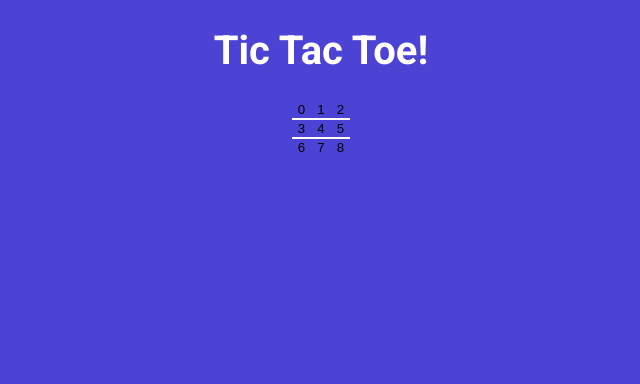
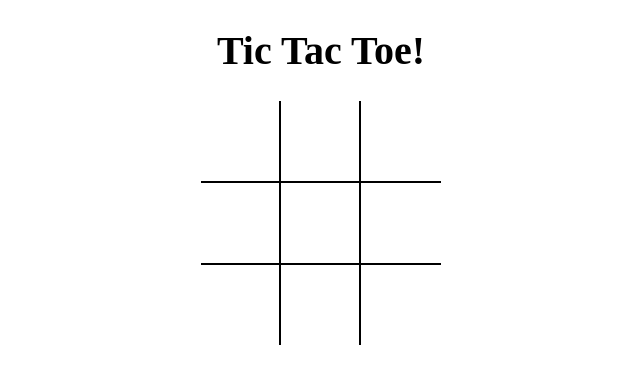
Before and after one commit to marizoo/tictactoe, a React (Vite) app: page / in a window 1280 px wide. Shown: the top 384 px of the page, without its empty margins (319-959 px from the left). Built offline with nearby package versions, Linux system fonts and the light colour scheme.

Commit message:
added board's state and react events

```diff
--- a/src/components/Board.jsx
+++ b/src/components/Board.jsx
@@ -1,24 +1,52 @@
-import React from 'react'
+import React, { useState } from 'react'
 import Square from './Square'
 
 
 const Board = () => {
+
+    const [board, setBoard] = useState(Array(9).fill(null));
+    const [isXNext, setIsXNext] = useState(false);
+
+    const handleSquareClick = (position) => {
+
+        if( board[position] ) {
+            return;
+        }
+
+        setBoard((prev) => {
+
+            return prev.map((square, pos) => {
+                if(pos === position) {
+                    return isXNext ? 'X' : '0';
+                }
+                return square;
+            })
+
+        })
+        setIsXNext( (prev) => !prev)
+    }
+
+    const renderSquare = (position) => {
+        return <Square value={board[position]} onClick={() => handleSquareClick(position)}/>
+    }
+
     return (
         <div className="board">
             <div className="board-row">
-                <Square value={0}></Square>
-                <Square value={1}></Square>
-                <Square value={2}></Square>
+                { renderSquare(0)}
+                { renderSquare(1)}
+                { renderSquare(2)}
+
             </div>
             <div className="board-row">
-                <Square value={3}></Square>
-                <Square value={4}></Square>
-                <Square value={5}></Square>
+                { renderSquare(3)}
+                { renderSquare(4)}
+                { renderSquare(5)}
             </div>
             <div className="board-row">
-                <Square value={6}></Square>
-                <Square value={7}></Square>
-                <Square value={8}></Square>
+                { renderSquare(6)}
+                { renderSquare(7)}
+                { renderSquare(8)}
             </div>
         </div>
     )
--- a/src/components/Square.jsx
+++ b/src/components/Square.jsx
@@ -1,11 +1,11 @@
 import React from 'react'
 
 
-const Square = ({value}) => {
+const Square = ({value, onClick}) => {
 
 
     return (
-        <button type="button" classname="square">
+        <button type="button" className="square" onClick={onClick}>
             { value }
         </button>
     )
--- a/src/styles/root.scss
+++ b/src/styles/root.scss
@@ -1,11 +1,4 @@
-$green: #12e177;
-$orange: #ffc72a;
-$blue: #4c43d4;
-
 body {
-  font-family: 'Roboto', sans-serif;
-  background-color: $blue;
-  color: #fff;
   padding: 0;
   margin: 0;
 }
@@ -26,83 +19,18 @@ button {
   align-items: center;
 }
 
-.text-green {
-  color: $green;
-}
-
-.text-orange {
-  color: $orange;
-}
-
-.history-wrapper {
-  width: 300px;
-  text-align: center;
-  margin-bottom: 20px;
-  .history {
-    display: inline-block;
-    padding: 0;
-    margin: 0;
-    li {
-      list-style: none;
-      text-align: left;
-      &:before {
-        content: '';
-        border-radius: 50%;
-        display: inline-block;
-        height: 5px;
-        width: 5px;
-        background-color: $green;
-        margin-right: 4px;
-        margin-bottom: 1px;
-      }
-
-      .btn-move {
-        color: #fff;
-        &.active {
-          font-weight: bold;
-          color: $green;
-        }
-      }
-    }
-  }
-}
-
-.status-message {
-  margin-bottom: 30px;
-  font-size: 1.2rem;
-  font-weight: lighter;
-  span {
-    font-weight: normal;
-  }
-}
-
-.btn-reset {
-  font-size: 0.8rem;
-  color: #fff;
-  border-radius: 15px;
-  padding: 12px 18px;
-  margin-top: 25px;
-  transition: all 0.2s;
-  background-color: $blue;
-  box-shadow: 0px 0px 0px 1px $orange;
-  &.active {
-    background-color: $orange;
-    box-shadow: none;
-  }
-}
-
 .board {
   .board-row {
     display: flex;
     flex-direction: row;
-    border-bottom: 2px solid #fff;
+    border-bottom: 2px solid #000;
     &:last-child {
       border-bottom: none;
     }
     .square {
       width: 80px;
       height: 80px;
-      border-right: 2px solid #fff;
+      border-right: 2px solid #000;
       font-size: 2.5rem;
       padding: 0;
       overflow: hidden;
@@ -110,63 +38,6 @@ button {
       &:last-child {
         border-right: none;
       }
-      &.winning {
-        animation: scaleText 1.4s infinite;
-        @keyframes scaleText {
-          0% {
-            transform: 2.5rem;
-          }
-          50% {
-            font-size: 3.5rem;
-          }
-          100% {
-            font-size: 2.5rem;
-          }
-        }
-      }
     }
   }
 }
-
-.bg-balls {
-  position: fixed;
-  top: 0;
-  left: 0;
-  right: 0;
-  bottom: 0;
-  min-width: 100%;
-  z-index: -1;
-
-  &:before,
-  &:after {
-    content: '';
-    position: absolute;
-    width: 150px;
-    height: 150px;
-    border-radius: 50%;
-  }
-
-  &:before {
-    background-color: $orange;
-    right: -75px;
-    bottom: -75px;
-    @media screen and (min-width: 476px) {
-      width: 220px;
-      height: 220px;
-      right: -110px;
-      bottom: -110px;
-    }
-  }
-
-  &:after {
-    background-color: $green;
-    top: -75px;
-    left: -75px;
-    @media screen and (min-width: 476px) {
-      width: 220px;
-      height: 220px;
-      top: -110px;
-      left: -110px;
-    }
-  }
-}
```
